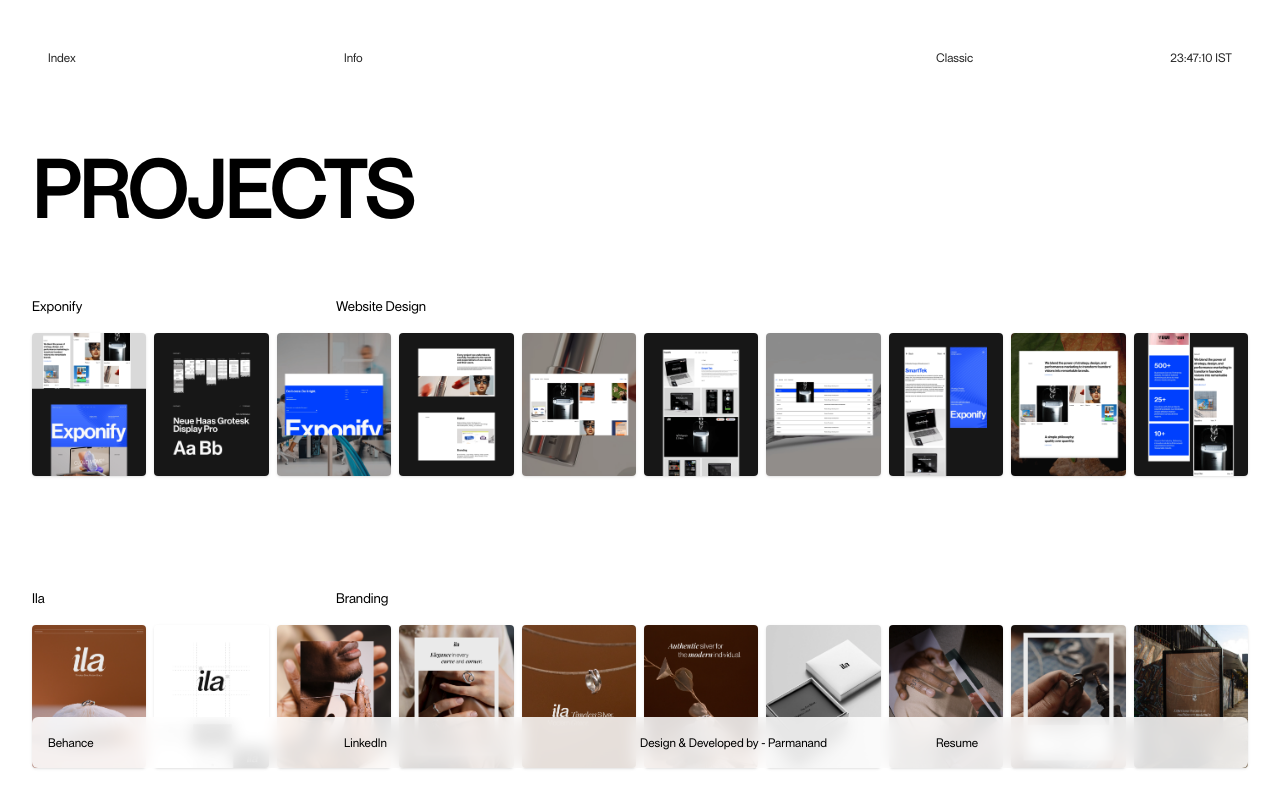
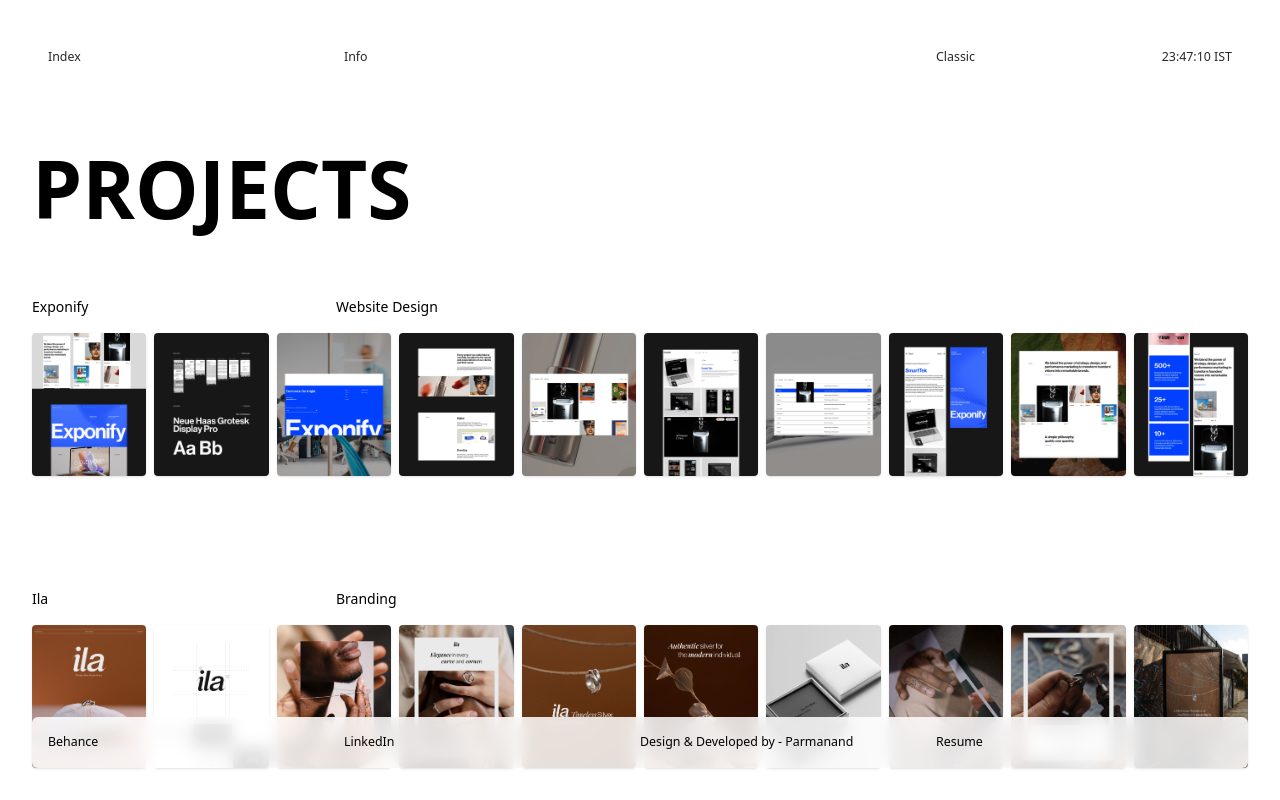
Before and after one commit to parmanandojha/portfolio-parmanand, a React (Vite) app: page / in a window 1280 px wide. Shown: the top 800 px of the page. Built offline with nearby package versions, Linux system fonts and the light colour scheme.

Commit message:
9am v-4 19 march

```diff
--- a/src/App.jsx
+++ b/src/App.jsx
@@ -286,7 +286,7 @@
 
       {/* Main content with conditional opacity */}
       <div
-        className={`p-8 font-[Standerd] font-(family-name:--Standerd) font-medium relative min-h-screen transition-opacity duration-500 ${isModalOpen ? 'modal-parent-open' : ''}`}
+        className={`p-8 font-(family-name:--Standerd) font-medium relative min-h-screen transition-opacity duration-500 ${isModalOpen ? 'modal-parent-open' : ''}`}
         style={{ opacity: isLoading ? 0 : 1 }}
       >
         <div className='fixed top-8 left-8 right-8 text-[1.55vh] z-[10]'>
--- a/src/components/Loader.jsx
+++ b/src/components/Loader.jsx
@@ -117,7 +117,7 @@
   return (
     <div
       ref={loaderRef}
-      className="fixed inset-0 z-50 flex items-center justify-center"
+      className="fixed inset-0 z-50 flex items-center justify-center font-(family-name:--Standerd)"
       style={{
         backgroundColor: "var(--bg-color)",
         color: "var(--text-color)"
```
